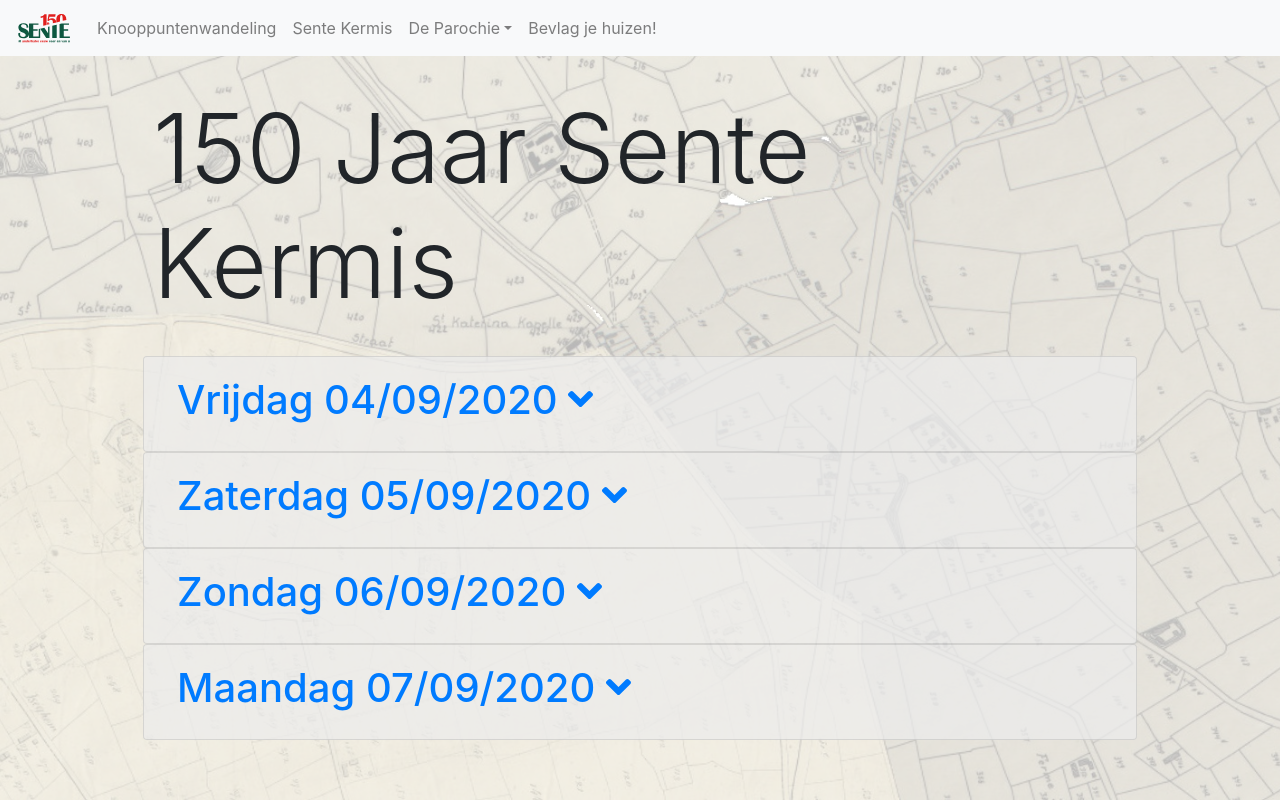
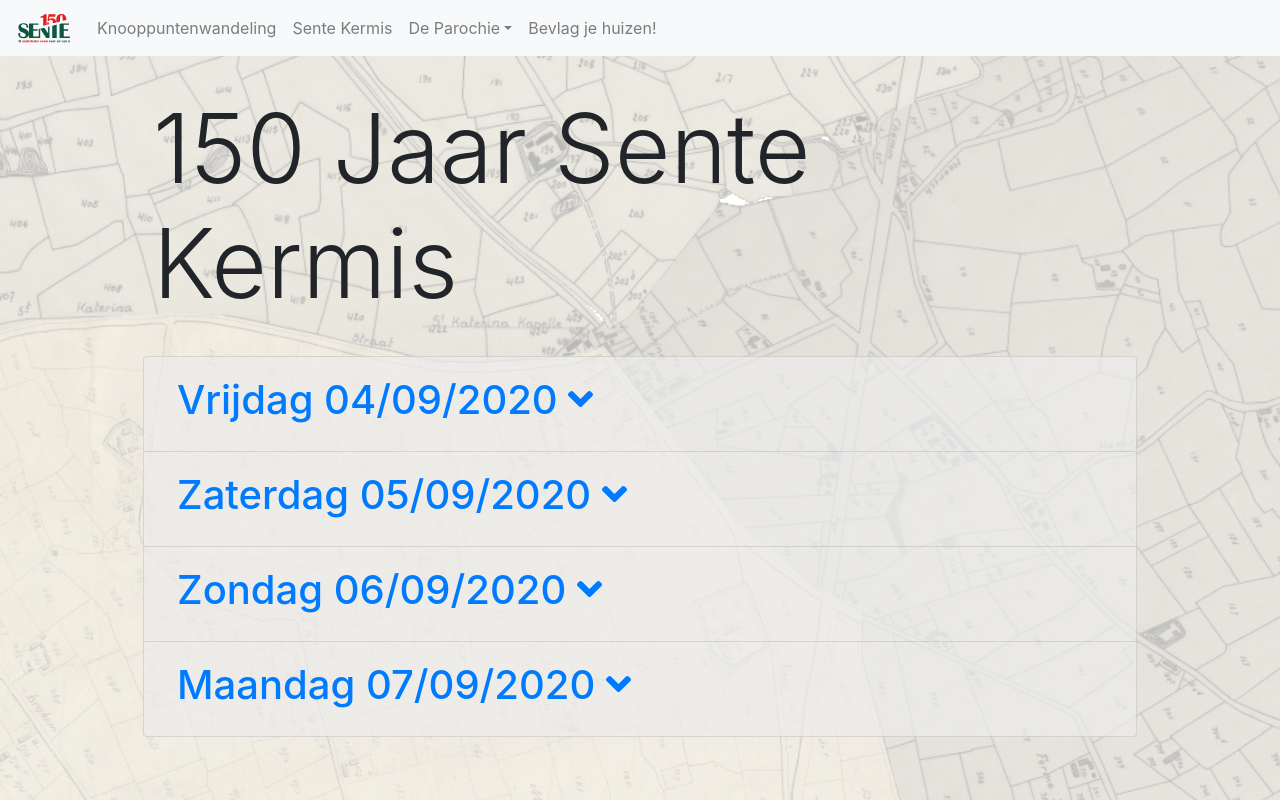
Before and after one commit to zoeparman/150-jaar-sente, a Next.js app: page /kermis in a window 1280 px wide. Built offline with nearby package versions, Linux system fonts and the light colour scheme.

Commit message:
single accordion

```diff
--- a/pages/kermis.js
+++ b/pages/kermis.js
@@ -45,12 +45,6 @@ const Kermis = () => (
                                 </Col>
                             </Accordion.Collapse>
                         </Card>
-                    </Accordion>
-                </Col>
-            </Row>
-            <Row>
-                <Col md={12}>
-                    <Accordion>
                         <Card>
                             <Card.Header>
                                 <Accordion.Toggle as={Button} variant="link" eventKey="1">
@@ -95,12 +89,6 @@ const Kermis = () => (
                                 </Col>
                             </Accordion.Collapse>
                         </Card>
-                    </Accordion>
-                </Col>
-            </Row>
-            <Row>
-                <Col md={12}>
-                    <Accordion>
                         <Card>
                             <Card.Header>
                                 <Accordion.Toggle as={Button} variant="link" eventKey="2">
@@ -153,12 +141,6 @@ const Kermis = () => (
                                 </div>
                             </Accordion.Collapse>
                         </Card>
-                    </Accordion>
-                </Col>
-            </Row>
-            <Row>
-                <Col md={12}>
-                    <Accordion>
                         <Card>
                             <Card.Header>
                                 <Accordion.Toggle as={Button} variant="link" eventKey="3">
```
